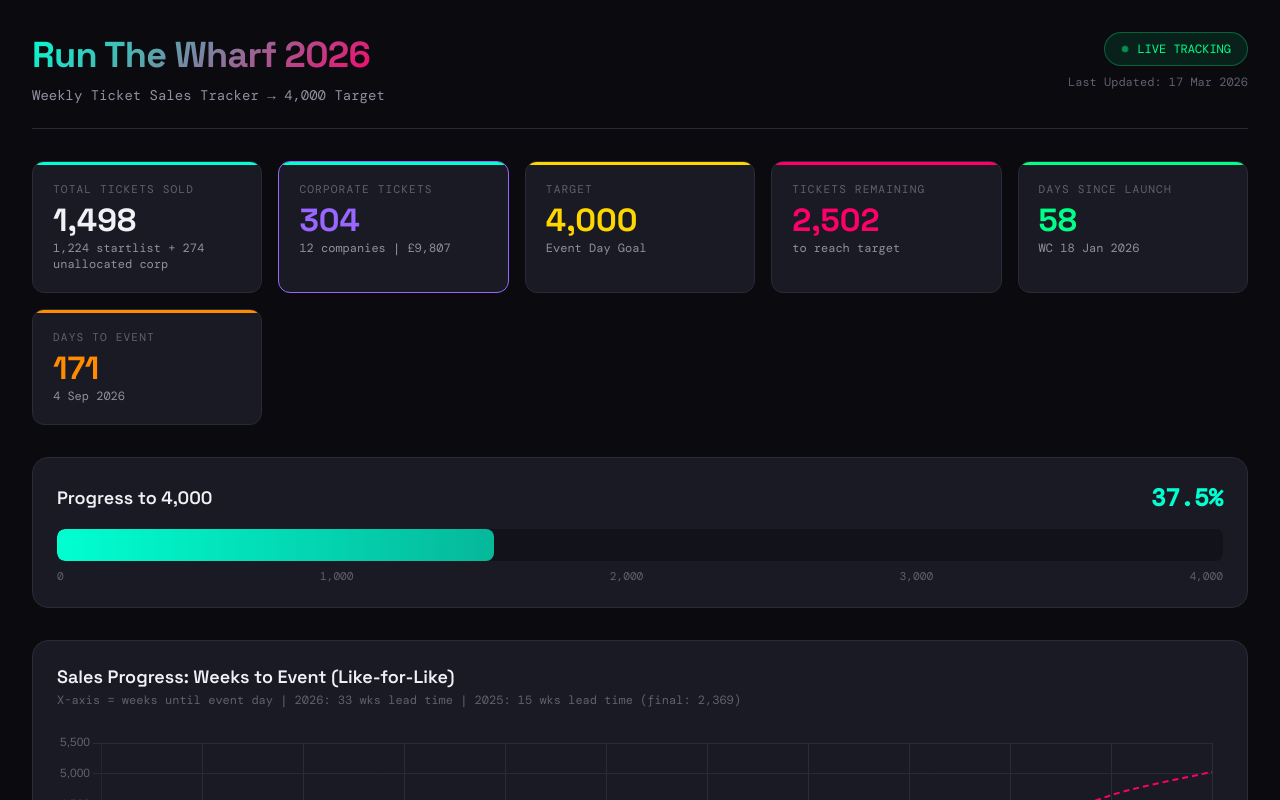
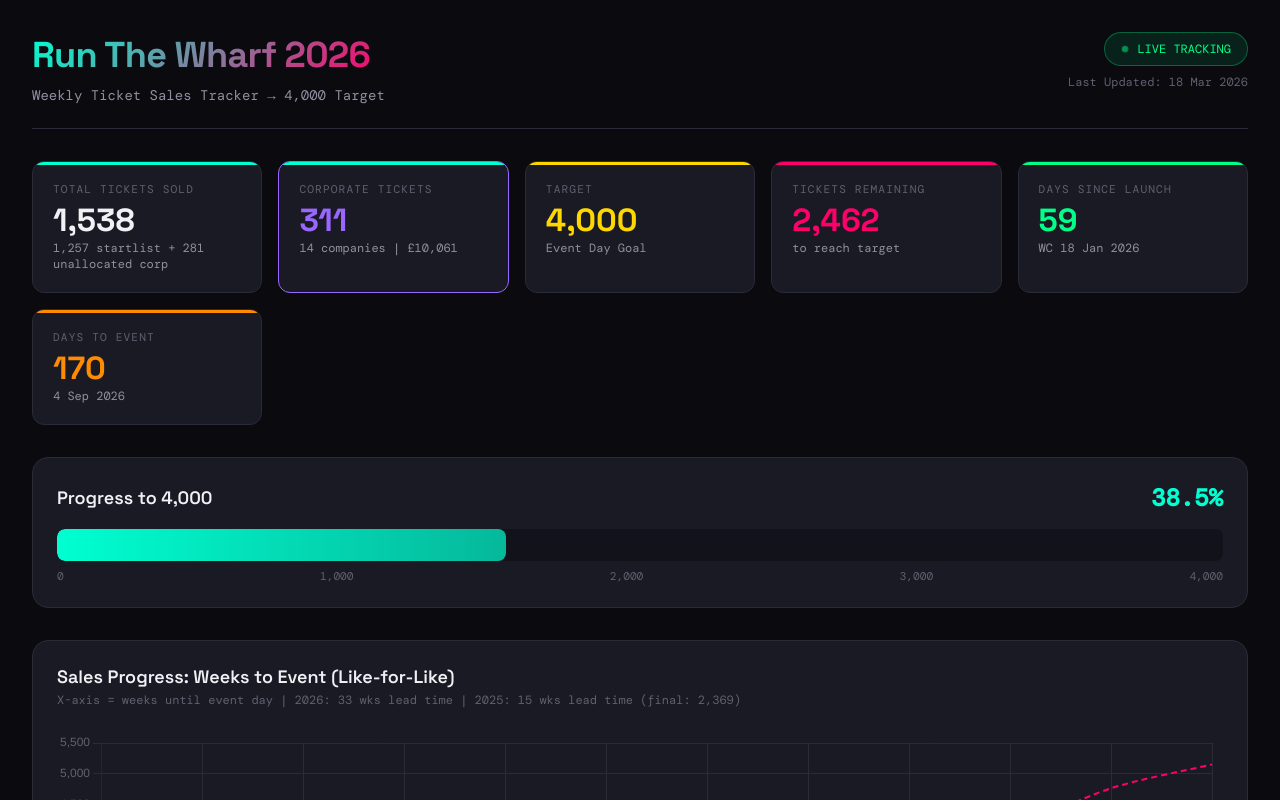
Before and after one commit to charliebuilding/rtw-tracker, a plain HTML site: page index.html in a window 1280 px wide. Shown: the top 800 px of the page. Drawn offline with nearby package versions, Linux system fonts and the light colour scheme.

Commit message:
Update tracker data (2026-03-18)

```diff
--- a/index.html
+++ b/index.html
@@ -689,7 +689,7 @@
         const CONFIG = {
             launchDate: '2026-01-18',
             eventDate: '2026-09-04',
-            dataDate: '2026-03-17',  // 📅 UPDATE THIS: Date of latest CSV export
+            dataDate: '2026-03-18',  // 📅 UPDATE THIS: Date of latest CSV export
             target: 4000,
             earlyBirdTotal: 73,      // Pre-launch sales (before 18 Jan)
 
@@ -756,7 +756,8 @@
             '2026-03-14': 5,
             '2026-03-15': 4,
             '2026-03-16': 14,
-            '2026-03-17': 50,
+            '2026-03-17': 69,
+            '2026-03-18': 14,
         };
 
         // === CORPORATE BOOKINGS (from APPLICATION CSV) ===
@@ -772,8 +773,10 @@
             { company: 'Pullmann Global', tickets: 10, revenue: 360, date: '2026-02-25', onStartlist: 0 },
             { company: 'Momentum Global Investment Management', tickets: 10, revenue: 375, date: '2026-01-30', onStartlist: 0 },
             { company: 'Supagold Ltd', tickets: 10, revenue: 305, date: '2026-01-26', onStartlist: 5 },
+            { company: 'FreedomPay', tickets: 5, revenue: 179, date: '2026-03-18', onStartlist: 0 },
             { company: 'HSBC', tickets: 4, revenue: 150, date: '2026-02-27', onStartlist: 4 },
             { company: 'JV Price Ltd', tickets: 3, revenue: 112, date: '2026-03-17', onStartlist: 0 },
+            { company: 'Top Offer Academy', tickets: 2, revenue: 75, date: '2026-03-18', onStartlist: 0 },
         ];
 
         // === RTW 2025 HISTORICAL DATA (for comparison chart) ===
```
